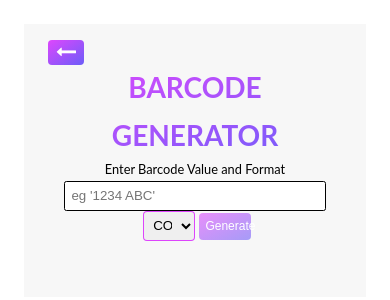
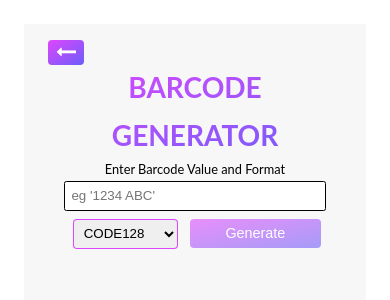
Before and after one commit to akindoju/barcode-generator, a React (Create React App) app: page /barcode in a window 390 px wide. Shown: the top 300 px of the page. Built offline with nearby package versions, Linux system fonts and the light colour scheme.

Commit message:
Fixed qrcode size

```diff
--- a/src/App.css
+++ b/src/App.css
@@ -104,7 +104,7 @@ body {
   width: 20%;
   padding: 0.7rem;
   margin-left: 0.5rem;
-  cursor: point;
+  cursor: pointer;
   border: 0.2rem solid rgba(219, 41, 255, 0.85);
   border-radius: 0.5rem;
   outline: none;
@@ -155,13 +155,20 @@ body {
   border-radius: 0.5rem;
 }
 
+.barcodeContainer {
+  display: flex;
+  justify-content: center;
+  align-items: center;
+}
+
 svg {
   margin-top: 2rem;
 }
 
-.qrcode {
-  margin-top: 2rem;
-  transform: translateX(-20px);
+.qrContainer {
+  display: flex;
+  justify-content: center;
+  align-items: center;
 }
 
 .backBtn {
@@ -194,6 +201,11 @@ svg {
   transform: scale(0.98);
 }
 
+.err {
+  margin-top: 2rem;
+  color: red;
+}
+
 @media screen and (max-width: 500px) {
   html {
     font-size: 50%;
@@ -215,18 +227,22 @@ svg {
     width: 100%;
   }
 
+  .select {
+    width: 40%;
+    padding: 0.7rem;
+    margin-right: 1rem;
+    margin-top: 1rem;
+  }
+
   .generateBtn {
-    width: 40%;
+    width: 50%;
     font-size: 1.8rem;
     margin-top: 1rem;
   }
 
-  .qrcode {
-    transform: translateX(-5px);
+  .generateBtnDisabled {
+    width: 50%;
+    font-size: 1.8rem;
+    margin-top: 1rem;
   }
 }
-
-.err {
-  margin-top: 2rem;
-  color: red;
-}
--- a/src/components/Barcode/Barcode.jsx
+++ b/src/components/Barcode/Barcode.jsx
@@ -9,7 +9,11 @@ const Barcode = (props) => {
     JsBarcode(`#${barcodeFormat}`, inputField, { format: barcodeFormat });
   }, 0);
 
-  return <svg id={barcodeFormat}></svg>;
+  return (
+    <div className="barcodeContainer">
+      <svg id={barcodeFormat}></svg>
+    </div>
+  );
 };
 
 export default Barcode;
--- a/src/components/QRCode/QRCode.jsx
+++ b/src/components/QRCode/QRCode.jsx
@@ -4,7 +4,11 @@ import QRCode from 'react-qr-code';
 const QrCode = (props) => {
   const { qrCodeValue } = props;
 
-  return <QRCode value={qrCodeValue} className="qrcode" />;
+  return (
+    <div className="qrContainer">
+      <QRCode value={qrCodeValue} size="190" className="qrcode" />
+    </div>
+  );
 };
 
 export default QrCode;
--- a/src/pages/barcodePage/barcodePage.jsx
+++ b/src/pages/barcodePage/barcodePage.jsx
@@ -23,6 +23,7 @@ const BarcodePage = () => {
     { placeholder: '123456', format: 'pharmacode' },
   ];
 
+  //use effect used to prevent asynchronous setting of state
   useEffect(() => {
     barcodeFormats.map((format) => {
       return (
@@ -31,6 +32,13 @@ const BarcodePage = () => {
       );
     });
   }, [barcodeFormat, barcodeFormats]);
+
+  //use effect used to prevent asynchronous setting of state
+  useEffect(() => {
+    if (errorMsg) {
+      setIsBtnDisabled(true);
+    }
+  }, [errorMsg]);
 
   //disabled btn logic
   const disabledBtn = (target) => {
@@ -68,12 +76,6 @@ const BarcodePage = () => {
       setErrorMsg('');
     }
   };
-
-  useEffect(() => {
-    if (errorMsg) {
-      setIsBtnDisabled(true);
-    }
-  }, [errorMsg]);
 
   // const settingPlaceholder = () => {
   //   barcodeFormats.map((format) => {
```
